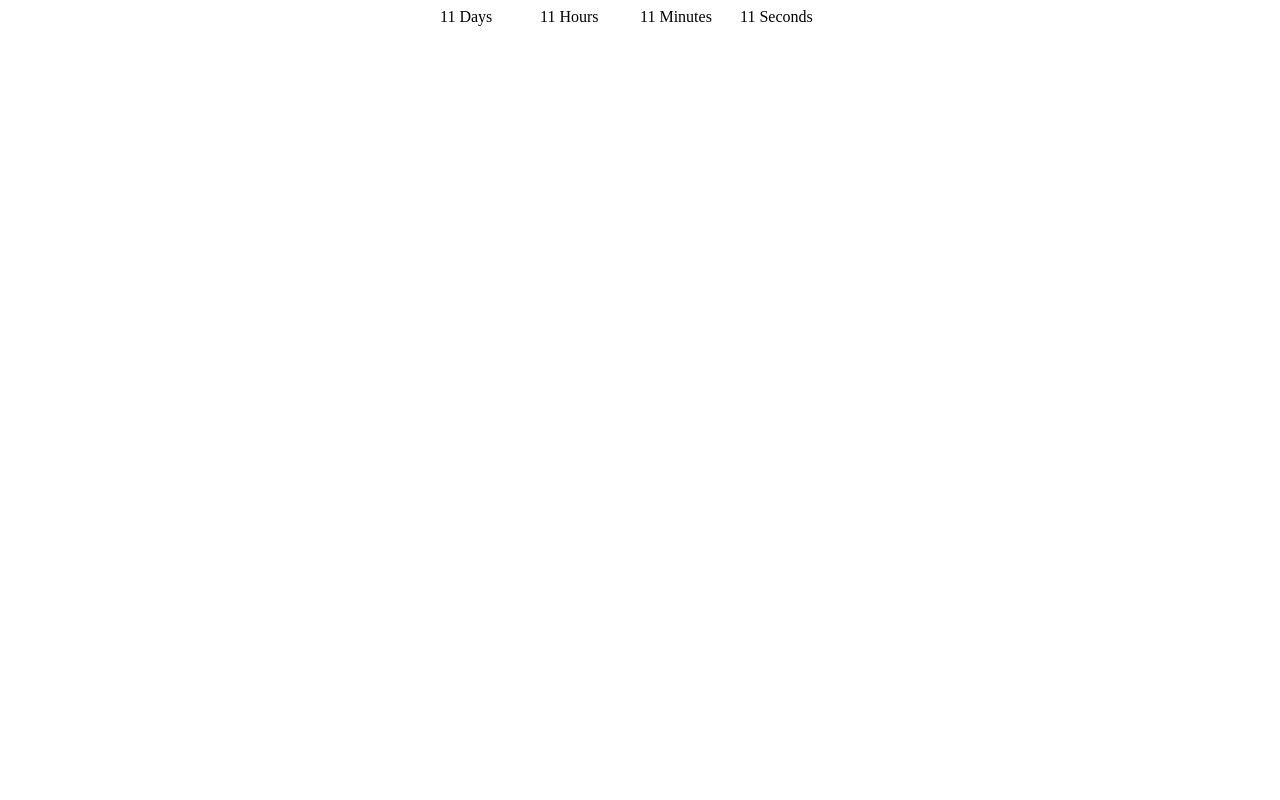
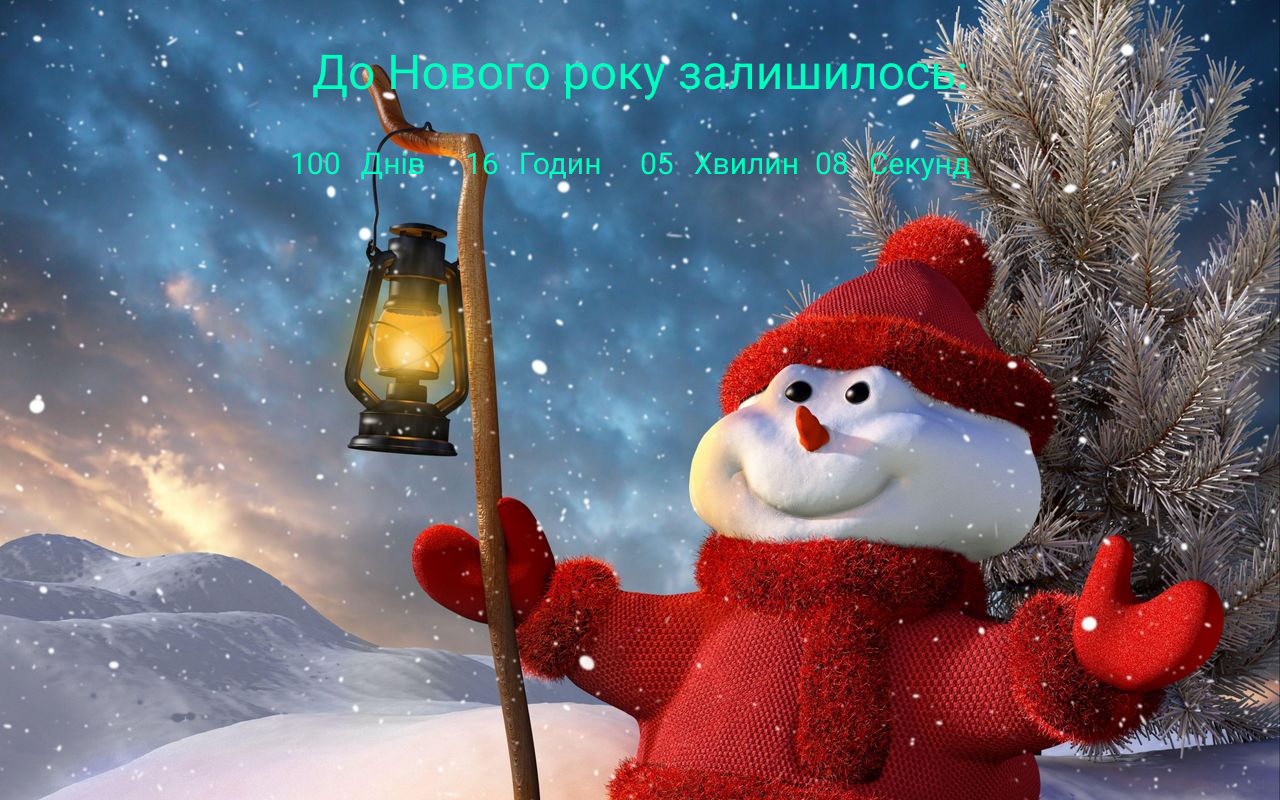
Before and after one commit to malyshkoserhii/goit-js-hw-11-timer, a plain HTML site: page index.html in a window 1280 px wide. Drawn offline with Linux system fonts and the light colour scheme.

Commit message:
task-03 has been finished

```diff
--- a/css/styles.css
+++ b/css/styles.css
@@ -1,9 +1,129 @@
+body {
+  font-family: "Roboto", sans-serif;
+  background-repeat: no-repeat;
+  background-position: contain;
+  background-size: cover;
+}
+
+.container {
+  width: 300px;
+  margin: 0 auto;
+}
+
 .timer {
   display: flex;
-  margin: 0 auto;
-  width: 400px;
+  align-items: center;
+  justify-content: center;
 }
 
 .field {
-  flex-basis: 100px;
+  display: flex;
+  flex-wrap: wrap;
+  flex-basis: 65px;
+  font-size: 12px;
+  color: rgb(0, 255, 191);
 }
+
+.value {
+  margin-right: 6px;
+}
+
+.notification-msg {
+  font-size: 14px;
+  text-align: center;
+  line-height: 50px;
+  color: rgb(0, 255, 191);
+}
+
+@media screen and (min-width: 320px) {
+  body {
+    background-image: url("../images/snowman_320x480-min.jpg");
+  }
+}
+
+@media screen and (min-width: 540px) {
+  body {
+    background-image: url("../images/snowman_540x960-min.jpg");
+  }
+}
+
+@media screen and (min-width: 720px) {
+  body {
+    background-image: url("../images/snowman_720x1280-min.jpg");
+  }
+  .container {
+    width: 700px;
+  }
+  .field {
+    flex-basis: 200px;
+    font-size: 30px;
+  }
+
+  .value {
+    margin-right: 20px;
+  }
+
+  .notification-msg {
+    font-size: 48px;
+    line-height: 50px;
+  }
+}
+
+@media screen and (min-width: 800px) {
+  body {
+    background-image: url("../images/snowman_800x600-min.jpg");
+  }
+}
+
+@media screen and (min-width: 1024px) {
+  body {
+    background-image: url("../images/snowman_1024x768-min.jpg");
+  }
+}
+
+@media screen and (min-width: 1280px) {
+  body {
+    background-image: url("../images/snowman_1280x1024-min.jpg");
+  }
+}
+
+@media screen and (min-width: 1366px) {
+  body {
+    background-image: url("../images/snowman_1366x768-min.jpg");
+  }
+}
+
+@media screen and (min-width: 1440px) {
+  body {
+    background-image: url("../images/snowman_1400x1050-min.jpg");
+  }
+}
+
+@media screen and (min-width: 1920px) {
+  body {
+    background-image: url("../images/snowman_1920x1080-min.jpg");
+  }
+
+  .container {
+    width: 1200px;
+  }
+  .field {
+    flex-basis: 300px;
+    font-size: 50px;
+  }
+
+  .value {
+    margin-right: 20px;
+  }
+
+  .notification-msg {
+    font-size: 68px;
+    line-height: 60px;
+  }
+}
+
+@media screen and (min-width: 2560px) {
+  body {
+    background-image: url("../images/snowman_2560x1600-min.jpg");
+  }
+}
--- a/index.html
+++ b/index.html
@@ -5,29 +5,36 @@
     <meta name="viewport" content="width=device-width, initial-scale=1.0" />
     <title>Homework. Module-11. Task-03</title>
     <link rel="stylesheet" href="./css/styles.css" />
+    <link
+      href="https://fonts.googleapis.com/css2?family=Roboto:ital,wght@0,400;0,700;1,400&display=swap"
+      rel="stylesheet"
+    />
   </head>
   <body>
+    <main class="container">
+      <p class="notification-msg">До Нового року залишилось:</p>
       <div class="timer" id="timer-1">
         <div class="field">
-        <span class="value" data-value="days">11</span>
-        <span class="label">Days</span>
+          <span class="value" data-value="days">0</span>
+          <span class="label">Днів</span>
         </div>
 
         <div class="field">
-        <span class="value" data-value="hours">11</span>
-        <span class="label">Hours</span>
+          <span class="value" data-value="hours">0</span>
+          <span class="label">Годин</span>
         </div>
 
         <div class="field">
-        <span class="value" data-value="mins">11</span>
-        <span class="label">Minutes</span>
+          <span class="value" data-value="mins">0</span>
+          <span class="label">Хвилин</span>
         </div>
 
         <div class="field">
-        <span class="value" data-value="secs">11</span>
-        <span class="label">Seconds</span>
+          <span class="value" data-value="secs">0</span>
+          <span class="label">Секунд</span>
         </div>
       </div>
+    </main>
 
     <script src="./js/task-03.js" type="module"></script>
   </body>
--- a/js/task-03.js
+++ b/js/task-03.js
@@ -1,16 +1,44 @@
-function updateClockface(time) {
-  /**
-   * Копипаста со стека
-   */
+const daysRef = document.querySelector('span[data-value="days"]');
+const hoursRef = document.querySelector('span[data-value="hours"]');
+const minutesRef = document.querySelector('span[data-value="mins"]');
+const secondsRef = document.querySelector('span[data-value="secs"]');
+
+const timer = {
+  targetDate: new Date("Jan 01, 2021"),
+
+  newYearTimer() {
+    const targetDateInMs = this.targetDate.getTime();
+
+    updateTimer(0);
+
+    setInterval(() => {
+      const currentDate = Date.now();
+      const time = targetDateInMs - currentDate;
+      updateTimer(time);
+    }, 1000);
+  },
+};
+
+timer.newYearTimer();
+
+function updateTimer(time) {
+  const days = pad(Math.floor(time / (1000 * 60 * 60 * 24)));
+
   const hours = pad(
     Math.floor((time % (1000 * 60 * 60 * 24)) / (1000 * 60 * 60))
   );
   const mins = pad(Math.floor((time % (1000 * 60 * 60)) / (1000 * 60)));
   const secs = pad(Math.floor((time % (1000 * 60)) / 1000));
 
-  refs.clockface.textContent = `${hours}:${mins}:${secs}`;
+  daysRef.textContent = `${days}`;
+  hoursRef.textContent = `${hours}`;
+  minutesRef.textContent = `${mins}`;
+  secondsRef.textContent = `${secs}`;
 }
 
 function pad(value) {
+  if (value >= 100) {
+    return String(value).padStart(3, "0");
+  }
   return String(value).padStart(2, "0");
 }
```
Also changed, not shown: images/snowman_1024x768-min.jpg (added), images/snowman_1280x1024-min.jpg (added), images/snowman_1366x768-min.jpg (added), images/snowman_1400x1050-min.jpg (added), images/snowman_1920x1080-min.jpg (added), images/snowman_2560x1600-min.jpg (added), images/snowman_320x480-min.jpg (added), images/snowman_540x960-min.jpg (added), images/snowman_720x1280-min.jpg (added), images/snowman_800x600-min.jpg (added). Lines whose indentation alone changed are shown as unchanged.
